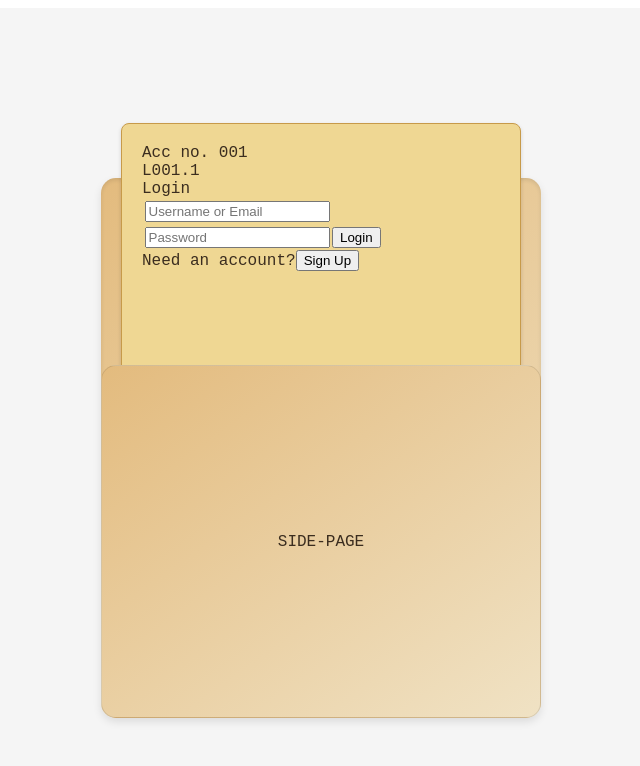
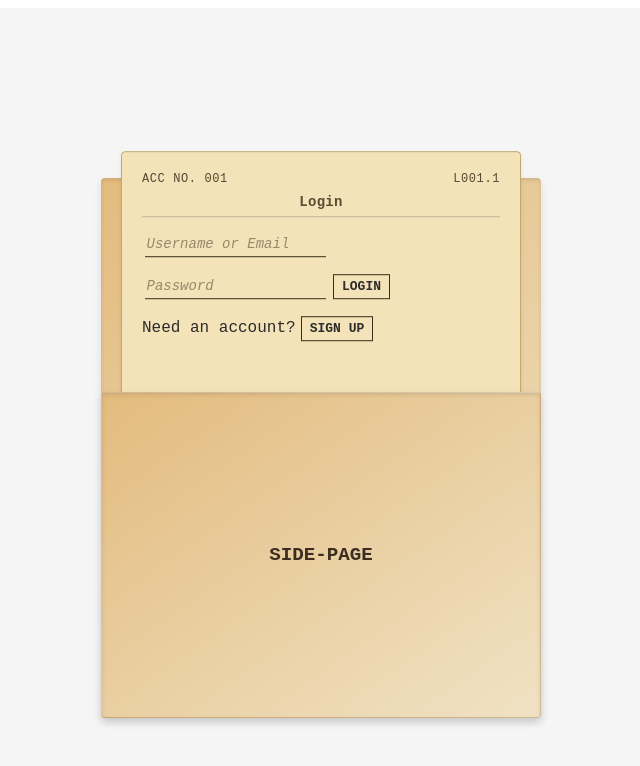
Before and after one commit to denvercude/Ai-E-Reader, a React (Vite) app in the folder frontend/: page /login-signup in a window 1280 px wide. Shown: the top 766 px of the page, without its empty margins (339-979 px from the left). Built offline with nearby package versions, Linux system fonts and the light colour scheme.

Commit message:
refactor(login-signup): fix card switch animation and style card to resemble reference image

```diff
--- a/frontend/src/pages/LoginSignUpPage.jsx
+++ b/frontend/src/pages/LoginSignUpPage.jsx
@@ -22,9 +22,9 @@ export default function LoginSignUpPage() {
         <div className="login-signup-page">
             <div className="card-slot">
                 <div className="card-pocket">
-                    <div className={`login-card ${isAnimating ? 'sliding-out' : ''}`}>
+                    <div className={`login-card ${isAnimating ? 'sliding-out' : !isLoginMode ? 'invisible' : ''}`}>
                         <div className="card-header">
-                            <div className="accession-number">Acc no. 001</div>
+                            <div className="accession-number">ACC NO. 001</div>
                             <div className="classification">L001.1</div>
                         </div>
                         <div className="card-title">
--- a/frontend/src/styles/LoginSignUp.css
+++ b/frontend/src/styles/LoginSignUp.css
@@ -21,11 +21,81 @@
     width: 100%;
     height: 100%;
     background: linear-gradient(145deg, #e3bb7e, #f0e2c4);
-    border-radius: 15px;
+    border-radius: 4px;
     box-shadow:
         0 4px 8px rgba(0, 0, 0, 0.1),
         inset 0 2px 4px rgba(0, 0, 0, 0.1);
     padding: 20px;
+}
+
+.card-header {
+    display: flex;
+    justify-content: space-between;
+    margin-bottom: 8px;
+    font-size: 12px;
+    color: #3a2f1b;
+    letter-spacing: 0.05em;
+    font-weight: normal;
+    opacity: 0.85;
+}
+
+.card-title {
+    text-align: center;
+    margin: 8px 0 12px 0;
+    border-bottom: 1px solid rgba(0, 0, 0, 0.2);
+    padding-bottom: 6px;
+}
+
+.card-title .sub-title {
+    font-size: 14px;
+    font-weight: bold;
+    color: #4a3b23;
+    letter-spacing: 0.02em;
+    margin-top: 4px;
+    opacity: 0.9;
+}
+
+.login-form input,
+.signup-form input {
+    background: transparent;
+    border: none;
+    border-bottom: 1px solid #3a2f1b;
+    font-family: 'Courier New', monospace;
+    font-size: 14px;
+    padding: 4px 2px;
+    margin-bottom: 12px;
+    color: #2b2b2b;
+    outline: none;
+}
+
+.login-form input::placeholder,
+.signup-form input::placeholder {
+    color: rgba(58, 47, 27, 0.5);
+    font-style: italic;
+}
+
+.login-button,
+.signup-button,
+.signup-toggle,
+.login-toggle {
+    background: none;
+    border: 1px solid #3a2f1b;
+    margin: 5px;
+    font-family: 'Courier New', monospace;
+    font-size: 13px;
+    font-weight: bold;
+    text-transform: uppercase;
+    color: #2b2b2b;
+    padding: 4px 8px;
+    cursor: pointer;
+    transition: all 0.2s ease;
+}
+
+.login-button:hover,
+.signup-button:hover,
+.signup-toggle:hover,
+.login-toggle:hover {
+    background: rgba(58, 47, 27, 0.05);
 }
 
 .pocket-front {
@@ -34,27 +104,31 @@
     align-items: center;
     position: absolute;
     color: #3b2d1f;
+    font-weight: bold;
+    font-size: larger;
     bottom: 0;
     left: 0;
     right: 0;
-    height: 65%;
+    height: 60%;
     background: linear-gradient(145deg, #e3bb7e, #f0e2c4);
-    border-bottom-left-radius: 15px;
-    border-bottom-right-radius: 15px;
     border: 1px solid rgba(0, 0, 0, 0.1);
-    border-radius: 15px;
+    box-shadow:
+        0 4px 8px rgba(0, 0, 0, 0.1),
+        inset 0 2px 4px rgba(0, 0, 0, 0.1);
+    border-radius: 4px;
     z-index: 4;
 }
 
 .login-card,
 .signup-card {
-    background: #efd793;
-    border: 1px solid #c79a4a;
-    border-radius: 8px;
+    background: #f4e2b8;
+    border: 1px solid #c2a96d;
+    border-radius: 4px;
     padding: 20px;
+    height: 50%;
     box-shadow:
-        0 2px 4px rgba(0, 0, 0, 0.14);
-    color: #3b2d1f;
+        0 2px 4px rgba(0, 0, 0, 0.08);
+    color: #2b2b2b;
     position: absolute;
     top: 20px;
     left: 20px;
@@ -87,3 +161,8 @@
     opacity: 1;
     z-index: 2;
 }
+
+.signup-card.invisible,
+.login-card.invisible {
+    opacity: 0;
+}
```
